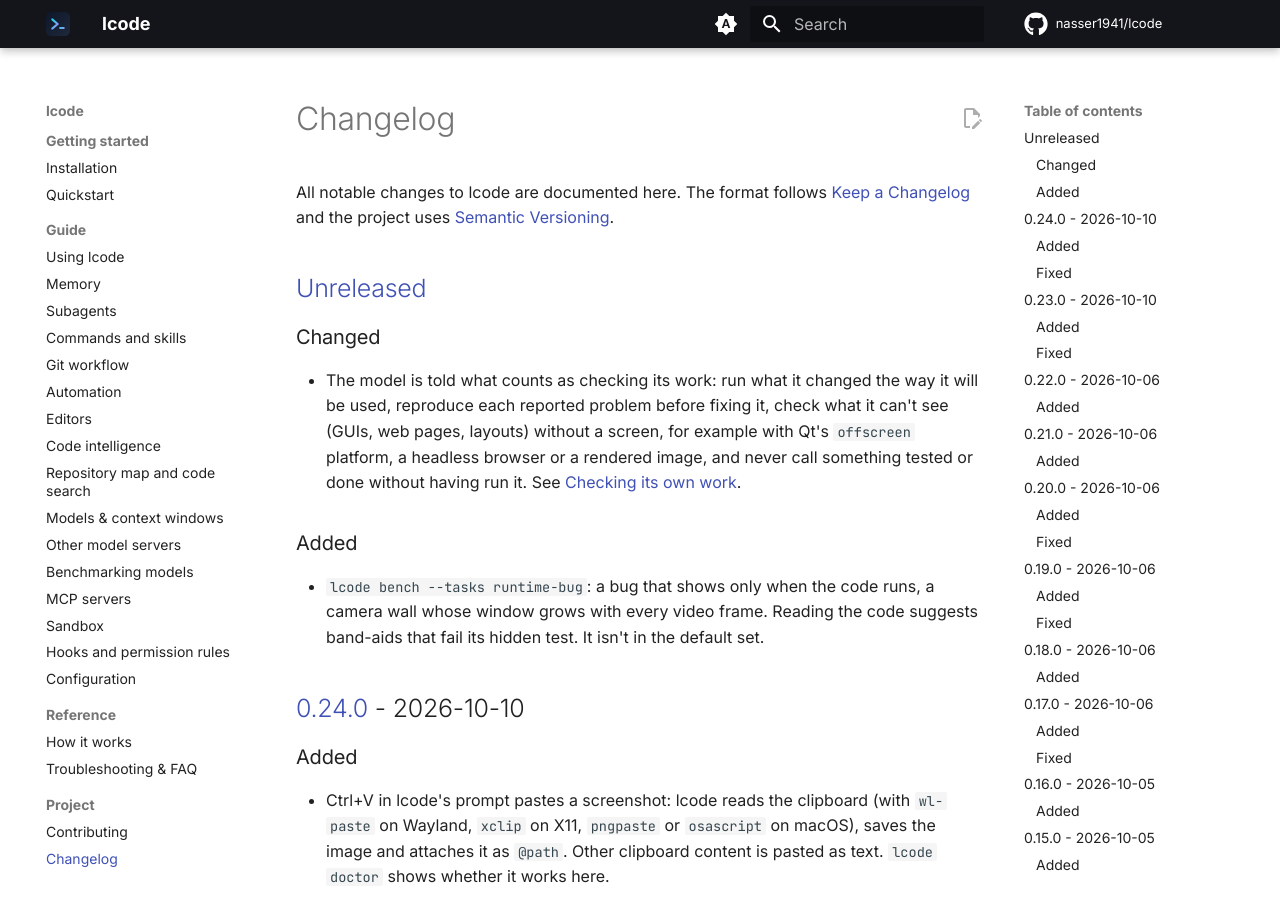
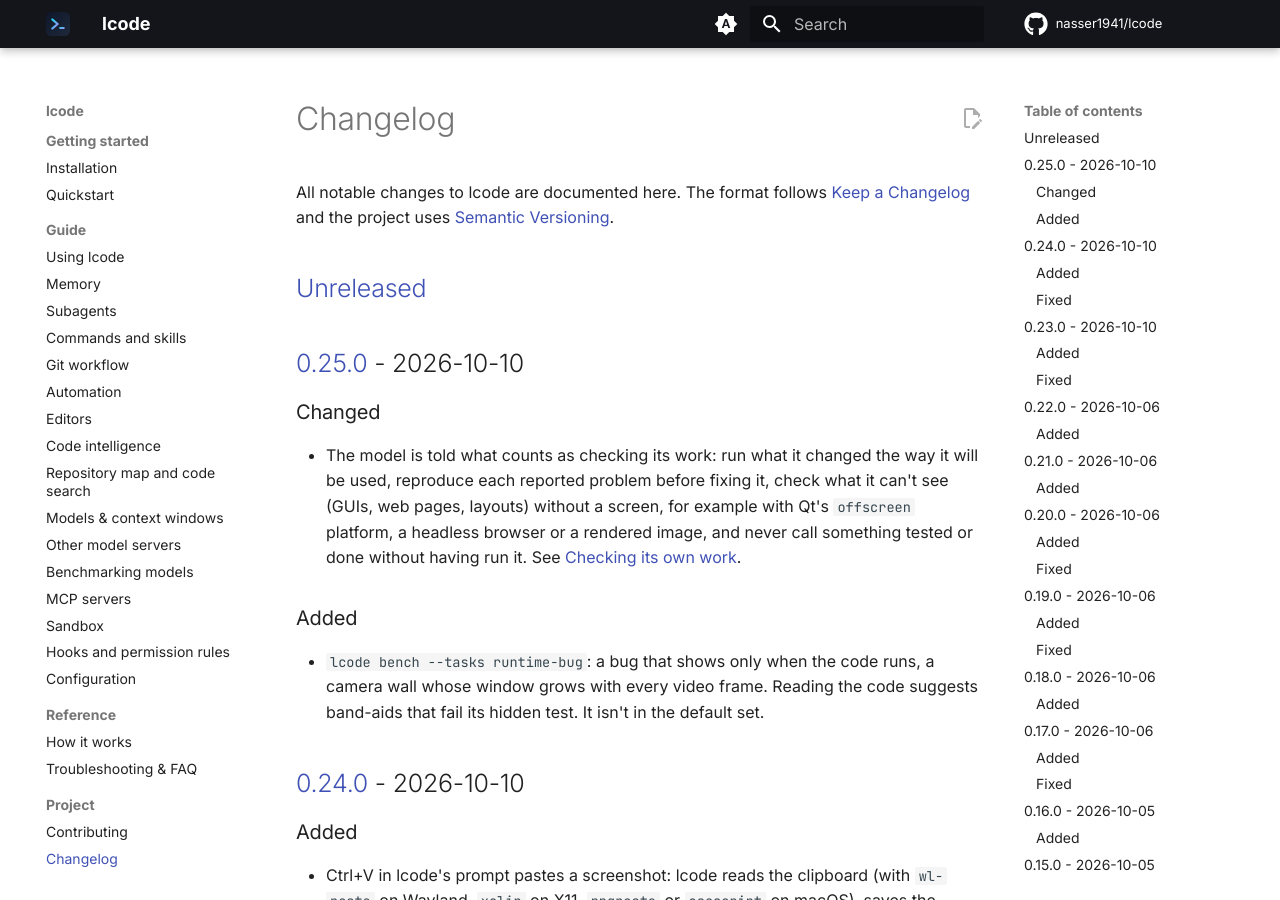
Before and after one commit to nasser1941/lcode, an MkDocs documentation site: the page built from docs/changelog.md, in a window 1280 px wide and 900 px high. Built offline with MkDocs 1.6.1 and Material for MkDocs 9.7.7, drawn with Linux system fonts in a browser that asks for light colours; comment, search, counter and statistics services are not loaded.

Commit message:
Release 0.25.0 (#101)
Co-authored-by: nasser1941 <9349840+nasser1941@users.noreply.github.com>
Co-authored-by: Claude Opus 5.5 <noreply@anthropic.com>

```diff
--- a/CHANGELOG.md
+++ b/CHANGELOG.md
@@ -5,6 +5,8 @@ All notable changes to lcode are documented here. The format follows
 [Semantic Versioning](https://semver.org/).
 
 ## [Unreleased]
+
+## [0.25.0] - 2026-10-10
 
 ### Changed
 
@@ -538,7 +540,8 @@ First public release.
 - `AGENTS.md` project instructions and `/init` to generate them.
 - One-line installer for Linux and macOS.
 
-[Unreleased]: https://github.com/nasser1941/lcode/compare/v0.24.0...HEAD
+[Unreleased]: https://github.com/nasser1941/lcode/compare/v0.25.0...HEAD
+[0.25.0]: https://github.com/nasser1941/lcode/compare/v0.24.0...v0.25.0
 [0.24.0]: https://github.com/nasser1941/lcode/compare/v0.23.0...v0.24.0
 [0.23.0]: https://github.com/nasser1941/lcode/compare/v0.22.0...v0.23.0
 [0.22.0]: https://github.com/nasser1941/lcode/compare/v0.21.0...v0.22.0
--- a/src/lcode/__init__.py
+++ b/src/lcode/__init__.py
@@ -3,7 +3,7 @@
 From a program: `from lcode import Session` (see lcode.api).
 """
 
-__version__ = "0.24.0"
+__version__ = "0.25.0"
 
 API = ("Session", "Result", "Options", "SetupError")
 
```
Also changed, not shown: docs/quickstart.md (+1 -1 lines).
